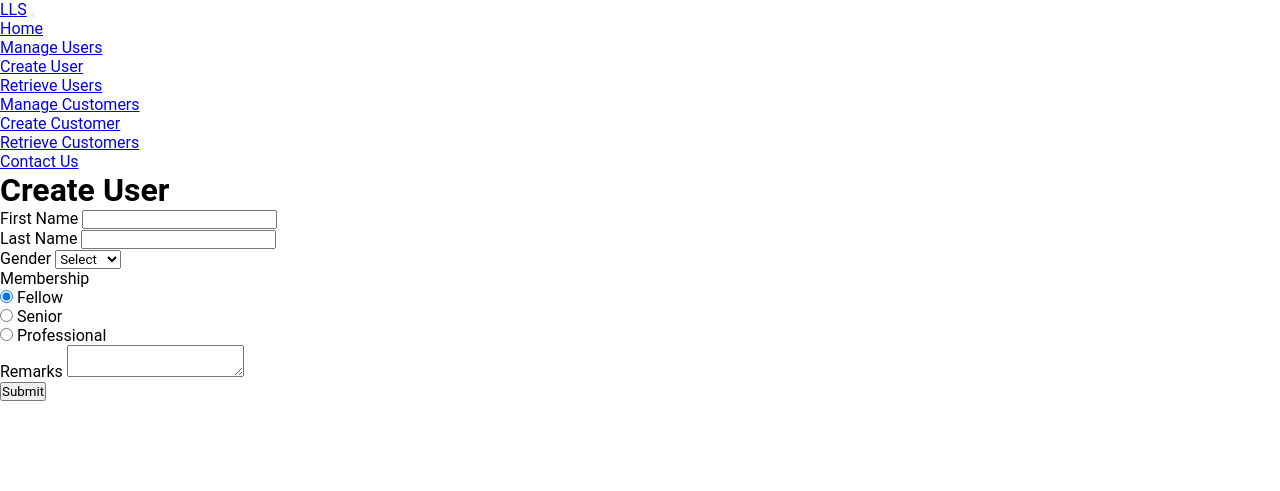
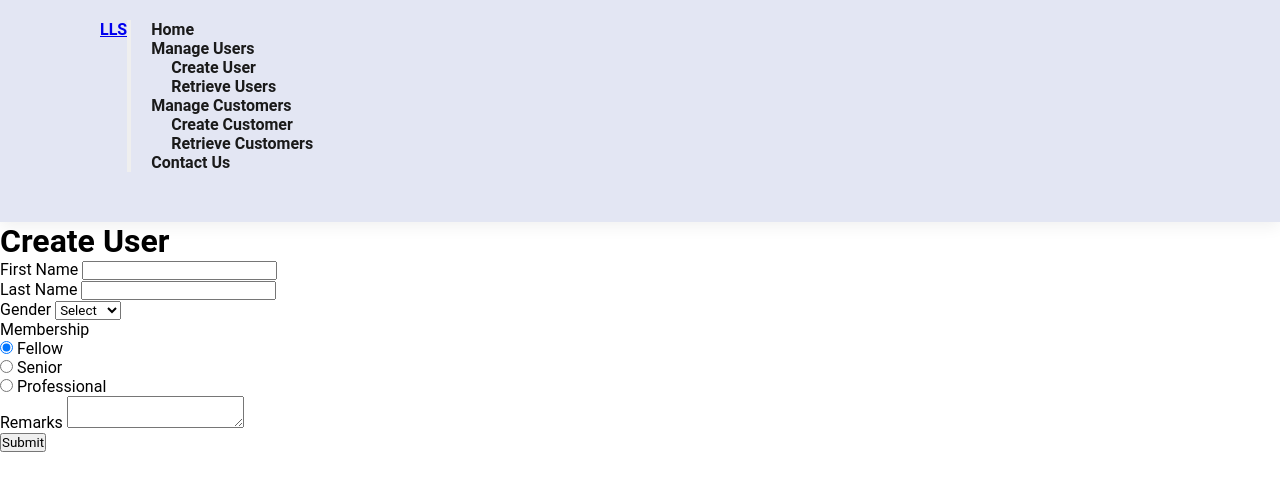
Before and after one commit to RuiHern/appdevProject, a Flask app: page /createUser in a window 1280 px wide. Shown: the top 491 px of the page. Run offline with Flask 3, Linux system fonts and the light colour scheme; some libraries are stand-ins or nearby versions; some web fonts are replaced.

Commit message:
updated css

```diff
--- a/templates/includes/_navbar.html
+++ b/templates/includes/_navbar.html
@@ -1,6 +1,6 @@
-<nav class="navbar navbar-expand-sm bg-dark navbar-dark">
-  <div class="container-fluid">
-    <a class="navbar-brand" href="/">LLS</a>
+<nav id="head">
+  <div id="navitems">
+    <a id="navitems li a" href="/">LLS</a>
     <button class="navbar-toggler" type="button" data-bs-toggle="collapse" data-bs-target="#collapsibleNavbar">
       <span class="navbar-toggler-icon"></span>
     </button>
```
